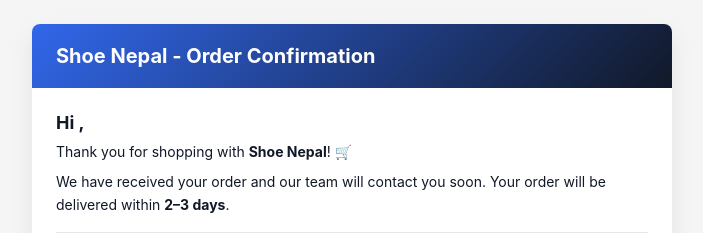
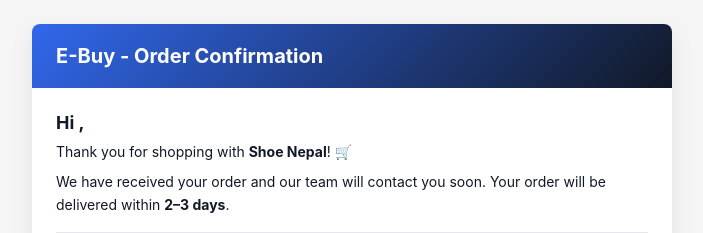
Before and after one commit to Shubhamraut97/ecomweb, a Django app: template templates/orders/order_recieved_email.html in a window 1280 px wide. Shown: the top 233 px of the page, without its empty margins (288-991 px from the left). Run offline with Django 5.2, Linux system fonts and the light colour scheme; the template is opened without the code that fills it, so the values that code supplies are empty.

Commit message:
some issues fixed in html of orders

```diff
--- a/templates/orders/order_recieved_email.html
+++ b/templates/orders/order_recieved_email.html
@@ -3,7 +3,7 @@
 <html lang="en">
   <head>
     <meta charset="utf-8">
-    <title>Order Confirmation - Shoe Nepal</title>
+    <title>Order Confirmation - E-Buy</title>
     <style>
       body {
         font-family: -apple-system, BlinkMacSystemFont, "Segoe UI", Roboto, Helvetica, Arial, sans-serif;
@@ -86,7 +86,7 @@
     <div class="wrapper">
       <div class="email-container">
         <div class="email-header">
-          <h1>Shoe Nepal - Order Confirmation</h1>
+          <h1>E-Buy - Order Confirmation</h1>
         </div>
         <div class="email-body">
           <h2>Hi {{ user.first_name }},</h2>
```
